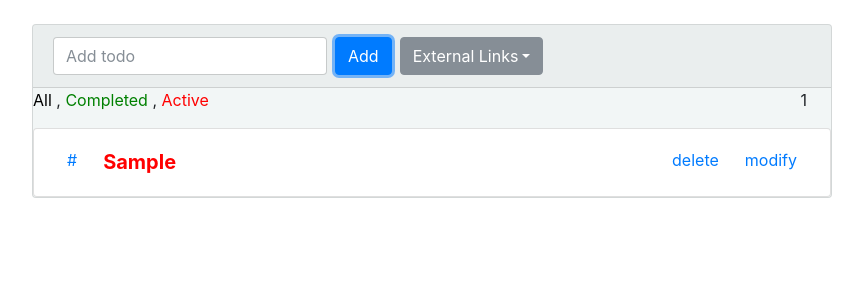
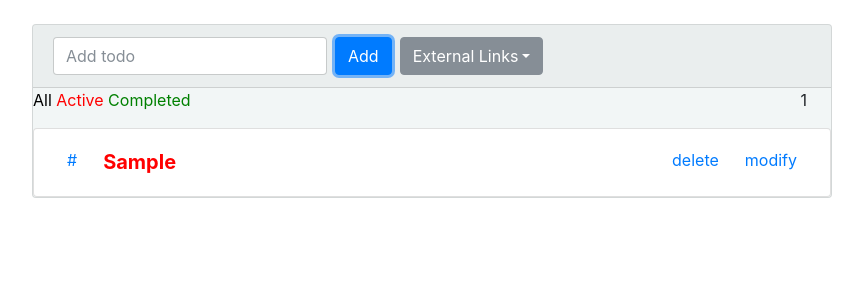
Before and after one commit to MGKhKhD/todos, a React (Create React App) app: page / in a window 1280 px wide. Both pictures are taken after typing "Sample" into the empty fields and a click on the button "Add". Shown: the top 300 px of the page, without its empty margins (208-1071 px from the left). Built offline with nearby package versions, Linux system fonts and the light colour scheme.

Commit message:
reconfiguring components

```diff
--- a/src/components/App.js
+++ b/src/components/App.js
@@ -2,9 +2,7 @@ import React, { Component } from "react";
 
 import Header from "../containers/Header";
 
-class App extends Component {
-  render() {
-    return (
+const App = () => (
   <div className="container mt-4 ">
     <div className="row justify-content-md-center">
       <div
@@ -20,7 +18,5 @@ class App extends Component {
     </div>
   </div>
 );
-  }
-}
 
 export default App;
--- /dev/null
+++ b/src/components/DataHeader.js
@@ -0,0 +1,22 @@
+import React from "react";
+
+import ExternalPagesHeader from "../containers/externalPages/ExternalPagesHeader";
+import Pages from "./Pages";
+
+const DataHeader = ({ onClick }) => (
+  <div>
+    <div className="card-header">
+      <div className="row">
+        <button className="btn btn-primary mr-1 ml-1" onClick={onClick}>
+          Back to Todos
+        </button>
+        <ExternalPagesHeader />
+      </div>
+    </div>
+    <div className="card-block">
+      <Pages />
+    </div>
+  </div>
+);
+
+export default DataHeader;
--- /dev/null
+++ b/src/components/FotterItem.js
@@ -0,0 +1,10 @@
+import React from "react";
+
+const FotterItem = ({ onClick, color, text }) => (
+  <span style={{ color: color }} onClick={onClick}>
+    {text.substring(0, 1).toUpperCase() + text.substring(1).toLowerCase()}
+    {"     "}
+  </span>
+);
+
+export default FotterItem;
--- a/src/components/Pages.js
+++ b/src/components/Pages.js
@@ -6,6 +6,8 @@ import BooksMainPage from "./BooksMainPage";
 import YoutubeMainPage from "./YoutubeMainPage";
 import StockMainPage from "./StockMainPage";
 import SocialMediaPage from "./SocialMediaPage";
+import StudyPlan from "./StudyPlan";
+import PhotoGalley from "./PhotoGalley";
 
 import { options } from "../types";
 
@@ -25,6 +27,10 @@ export class Pages extends Component {
               return <StockMainPage />;
             case options[4]:
               return <SocialMediaPage />;
+            case options[5]:
+              return <StudyPlan />;
+            case options[6]:
+              return <PhotoGalley />;
             default:
               return <NewsMainPage />;
           }
--- /dev/null
+++ b/src/components/PhotoGalley.js
@@ -0,0 +1,5 @@
+import React from "react";
+
+const PhotoGalley = () => <div>Gallery</div>;
+
+export default PhotoGalley;
--- /dev/null
+++ b/src/components/StudyPlan.js
@@ -0,0 +1,5 @@
+import React from "react";
+
+const StudyPlan = () => <div>Study Paln</div>;
+
+export default StudyPlan;
--- /dev/null
+++ b/src/components/TodoHeader.js
@@ -0,0 +1,21 @@
+import React from "react";
+
+import AddTodo from "../containers/addTodo";
+import TodosList from "../containers/TodosList";
+import Footer from "../containers/Footer";
+
+const TodoHeader = ({ todoCount }) => (
+  <div>
+    <div className="card-header">
+      <AddTodo />
+    </div>
+    {todoCount > 0 && (
+      <div className="card-block">
+        <Footer />
+        <TodosList />
+      </div>
+    )}
+  </div>
+);
+
+export default TodoHeader;
--- a/src/containers/Footer.js
+++ b/src/containers/Footer.js
@@ -4,30 +4,32 @@ import { connect } from "react-redux";
 import { setFilter } from "../actions/todoActions";
 import { getTotalTodosByFilter } from "../reducers/todoReducers";
 
+import FotterItem from "../components/FotterItem";
+
+const colors = {
+  ALL: "black",
+  ACTIVE: "red",
+  COMPLETED: "green"
+};
+
 class Footer extends Component {
   render() {
+    const items = [];
+
+    for (let item in filters_constants) {
+      items.push(
+        <FotterItem
+          key={colors[item]}
+          onClick={() => this.props.setFilter(filters_constants[item])}
+          color={colors[item]}
+          text={filters_constants[item]}
+        />
+      );
+    }
+
     return (
       <p>
-        <span
-          style={{ color: "black" }}
-          onClick={() => this.props.setFilter(filters_constants.ALL)}
-        >
-          All{" "}
-        </span>
-        {", "}
-        <span
-          style={{ color: "green" }}
-          onClick={() => this.props.setFilter(filters_constants.COMPLETED)}
-        >
-          Completed{" "}
-        </span>{" "}
-        {", "}
-        <span
-          style={{ color: "red" }}
-          onClick={() => this.props.setFilter(filters_constants.ACTIVE)}
-        >
-          Active
-        </span>
+        {items}
         <span className="float-right mr-4">{this.props.totalTodos}</span>
       </p>
     );
--- a/src/containers/Header.js
+++ b/src/containers/Header.js
@@ -1,55 +1,17 @@
-import React, { Component } from "react";
+import React from "react";
 import { connect } from "react-redux";
 import { getTotalTodos } from "../reducers/todoReducers";
 import { cancelExternalPageOption } from "../actions/externalPagesActions";
 
-import AddTodo from "./addTodo";
-import TodosList from "./TodosList";
-import Footer from "./Footer";
-import ExternalPagesHeader from "./externalPages/ExternalPagesHeader";
-import Pages from "../components/Pages";
+import TodoHeader from "../components/TodoHeader";
+import DataHeader from "../components/DataHeader";
 
-class App extends Component {
-  render() {
-    const TodoHeader = (
-      <div>
-        <div className="card-header">
-          <AddTodo />
-        </div>
-        {this.props.todosCount > 0 && (
-          <div className="card-block">
-            <Footer />
-            <TodosList />
-          </div>
-        )}
-      </div>
-    );
-
-    const DataHeader = (
-      <div>
-        <div className="card-header">
-          <div className="row">
-            <button
-              className="btn btn-primary mr-1 ml-1"
-              onClick={() => this.props.cancelExternalPageOption()}
-            >
-              Back to Todos
-            </button>
-            <ExternalPagesHeader />
-          </div>
-        </div>
-        <div className="card-block">
-          <Pages />
-        </div>
-      </div>
-    );
-    if (this.props.link !== "") {
-      return <div>{DataHeader}</div>;
-    } else {
-      return <div>{TodoHeader}</div>;
-    }
-  }
-}
+const Header = ({ link, todosCount, cancelExternalPageOption }) =>
+  link !== "" ? (
+    <DataHeader onClick={() => cancelExternalPageOption()} />
+  ) : (
+    <TodoHeader todoCount={todosCount} />
+  );
 
 export default connect(
   state => ({
@@ -57,4 +19,4 @@ export default connect(
     link: state.externalState.links
   }),
   { cancelExternalPageOption }
-)(App);
+)(Header);
--- a/src/containers/socialMedia/DisplayingSocialMediaPosts.js
+++ b/src/containers/socialMedia/DisplayingSocialMediaPosts.js
@@ -3,6 +3,46 @@ import { connect } from "react-redux";
 
 import { getPosts } from "../../reducers/socialPagesReducers";
 import { socialOutlets } from "../../types";
+
+const SelfText = ({ post, clickedIndex }) => {
+  if (!!post.selftext) {
+    return (
+      <p className="card-text">
+        {clickedIndex > -1 ? post.selftext : post.selftext.substring(0, 100)}
+      </p>
+    );
+  } else {
+    return null;
+  }
+};
+
+const Button = ({ post, onClick, clickedIndex }) => {
+  if (!!post.selftext) {
+    return (
+      <button className="btn btn-sm btn-link" onClick={onClick}>
+        {clickedIndex > -1 ? "Show less" : "Find more"}
+      </button>
+    );
+  } else {
+    return null;
+  }
+};
+
+const Body = ({ post, onClick, clickedIndex }) => (
+  <div className="card-body">
+    <h5 className="card-title">{post.title.substring(0, 100)}</h5>
+    <SelfText post={post} clickedIndex={clickedIndex} />
+    <p className="card-text">
+      <small className="text-muted">
+        Subreddit: {post.subreddit}
+        {",        "}Ups: {post.ups}
+        {",        "}comments: {post.num_comments}
+      </small>
+      {"        "}
+      <Button onClick={onClick} post={post} clickedIndex={clickedIndex} />
+    </p>
+  </div>
+);
 
 class DisplayingSocialMediaPosts extends Component {
   constructor(props) {
@@ -29,36 +69,14 @@ class DisplayingSocialMediaPosts extends Component {
     const rows = [];
     const { posts } = this.props;
     posts.forEach(post => {
+      const clickedIndex = this.state.clickedPosts.indexOf(post.name);
       rows.push(
         <div className="card mt-1" key={post.name}>
-          <div className="card-body">
-            <h5 className="card-title">{post.title.substring(0, 100)}</h5>
-            {!!post.selftext && (
-              <p className="card-text">
-                {this.state.clickedPosts.indexOf(post.name) > -1
-                  ? post.selftext
-                  : post.selftext.substring(0, 100)}
-              </p>
-            )}
-            <p className="card-text">
-              <small className="text-muted">
-                Subreddit: {post.subreddit}
-                {",        "}Ups: {post.ups}
-                {",        "}comments: {post.num_comments}
-              </small>
-              {"        "}
-              {!!post.selftext && (
-                <button
-                  className="btn btn-sm btn-link"
-                  onClick={() => this.handleClick(post)}
-                >
-                  {this.state.clickedPosts.indexOf(post.name) > -1
-                    ? "Show less"
-                    : "Find more"}
-                </button>
-              )}
-            </p>
-          </div>
+          <Body
+            onClick={() => this.handleClick(post)}
+            post={post}
+            clickedIndex={clickedIndex}
+          />
         </div>
       );
     });
--- a/src/types.js
+++ b/src/types.js
@@ -58,7 +58,9 @@ export const options = [
   "Checkout Books",
   "Stock Market",
   "Videos",
-  "From Social Media"
+  "From Social Media",
+  "Study Plan",
+  "Photo Gallery"
 ];
 
 export const countryOptions = ["Canada", "USA", "England"];
```
Lines whose indentation alone changed are shown as unchanged.
